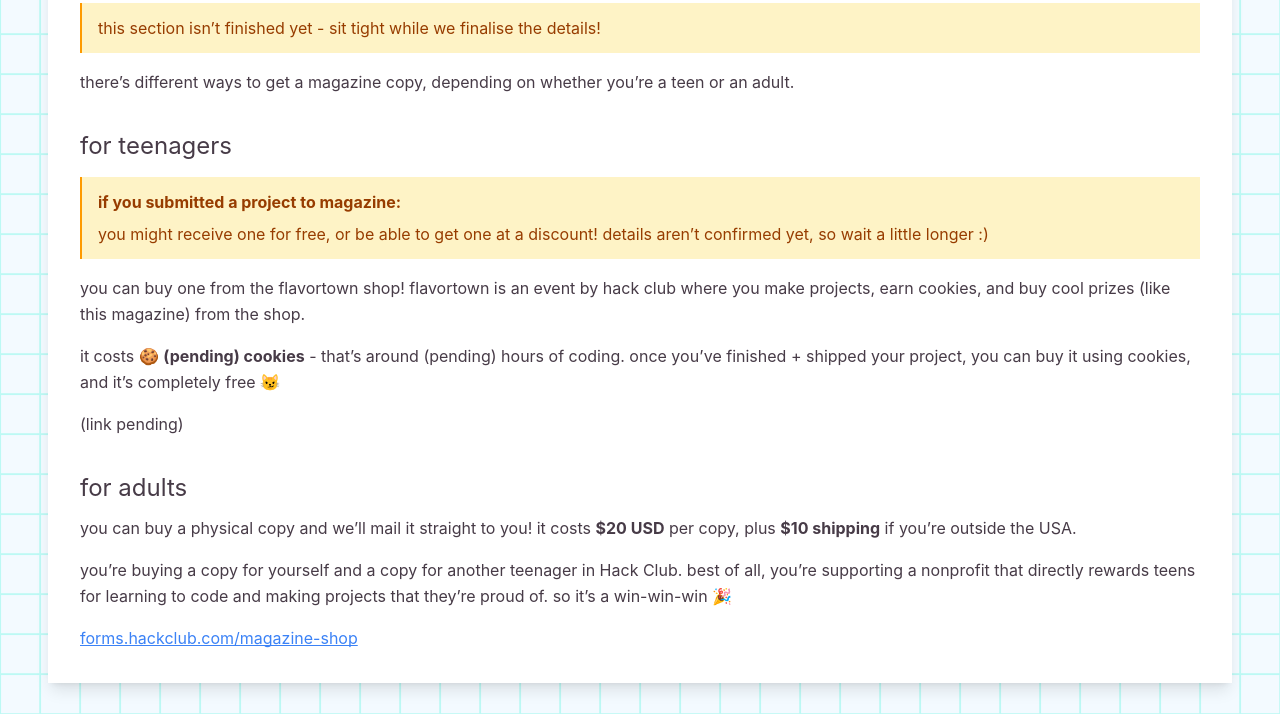
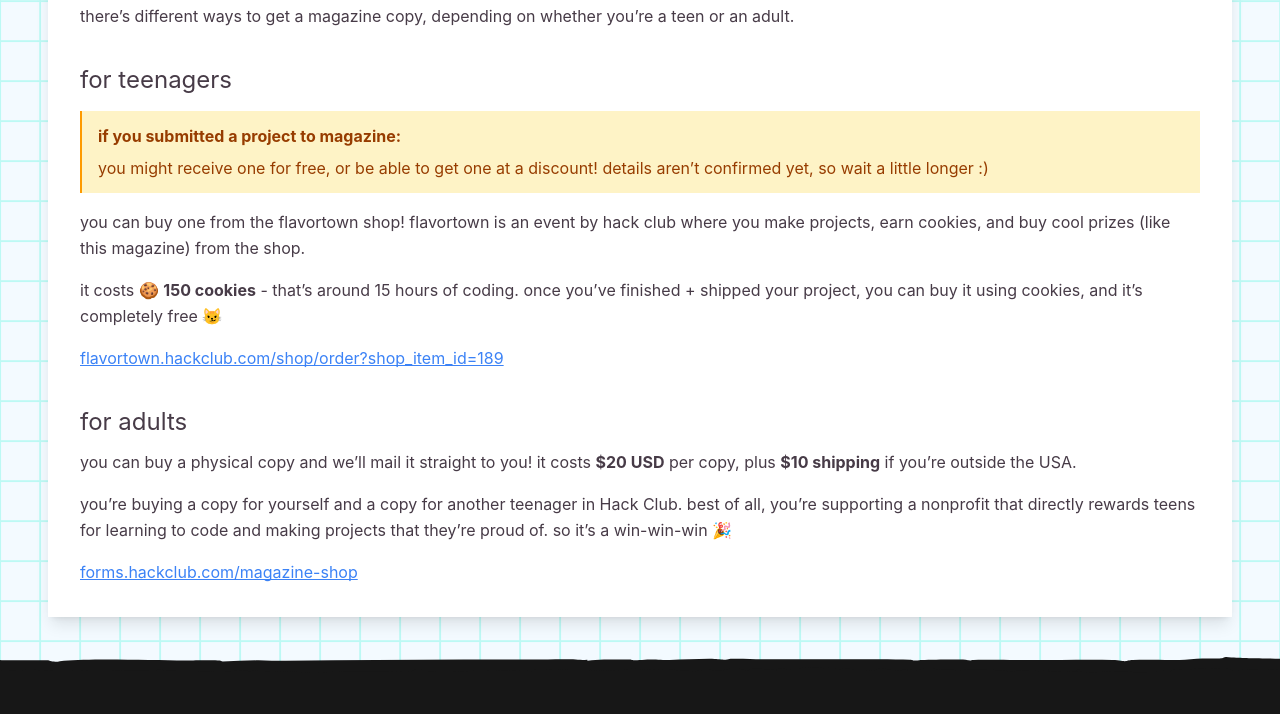
Before and after one commit to acornitum/magazine, an Astro site: page /get in a window 1280 px wide. Shown: the part 183-897 px from the top of the page. Built offline with nearby package versions, Linux system fonts and the light colour scheme; Astro itself is replaced by a stand-in of ours.

Commit message:
add link to flavortown

```diff
--- a/src/pages/get.md
+++ b/src/pages/get.md
@@ -4,8 +4,6 @@ layout: ~/layouts/Article.astro
 ---
 
 # get a copy!
-
-> this section isn't finished yet - sit tight while we finalise the details!
 
 there's different ways to get a magazine copy, depending on whether you're a teen or an adult.
 
@@ -17,9 +15,9 @@ there's different ways to get a magazine copy, depending on whether you're a tee
 
 you can buy one from the flavortown shop! flavortown is an event by hack club where you make projects, earn cookies, and buy cool prizes (like this magazine) from the shop.
 
-it costs 🍪 **(pending) cookies** - that's around (pending) hours of coding. once you've finished + shipped your project, you can buy it using cookies, and it's completely free 😼
+it costs 🍪 **150 cookies** - that's around 15 hours of coding. once you've finished + shipped your project, you can buy it using cookies, and it's completely free 😼
 
-(link pending)
+[flavortown.hackclub.com/shop/order?shop_item_id=189](https://flavortown.hackclub.com/shop/order?shop_item_id=189)
 
 ### for adults
 
```
